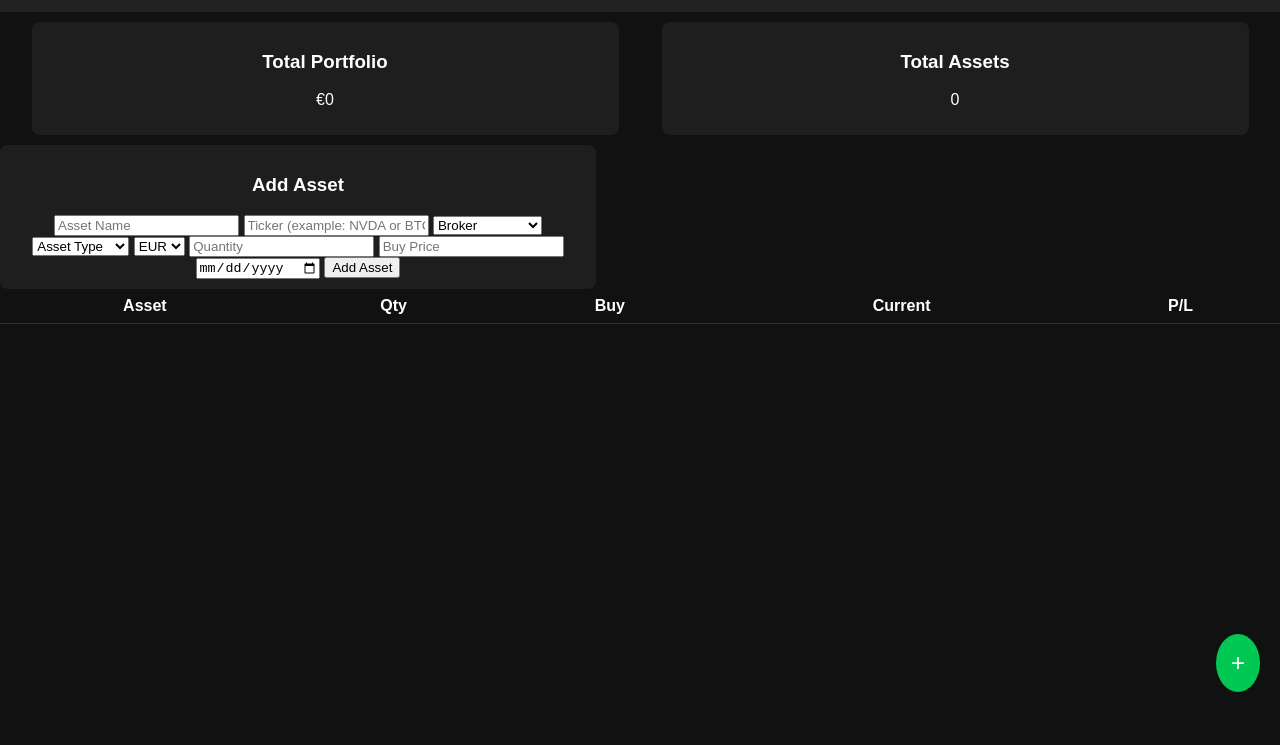
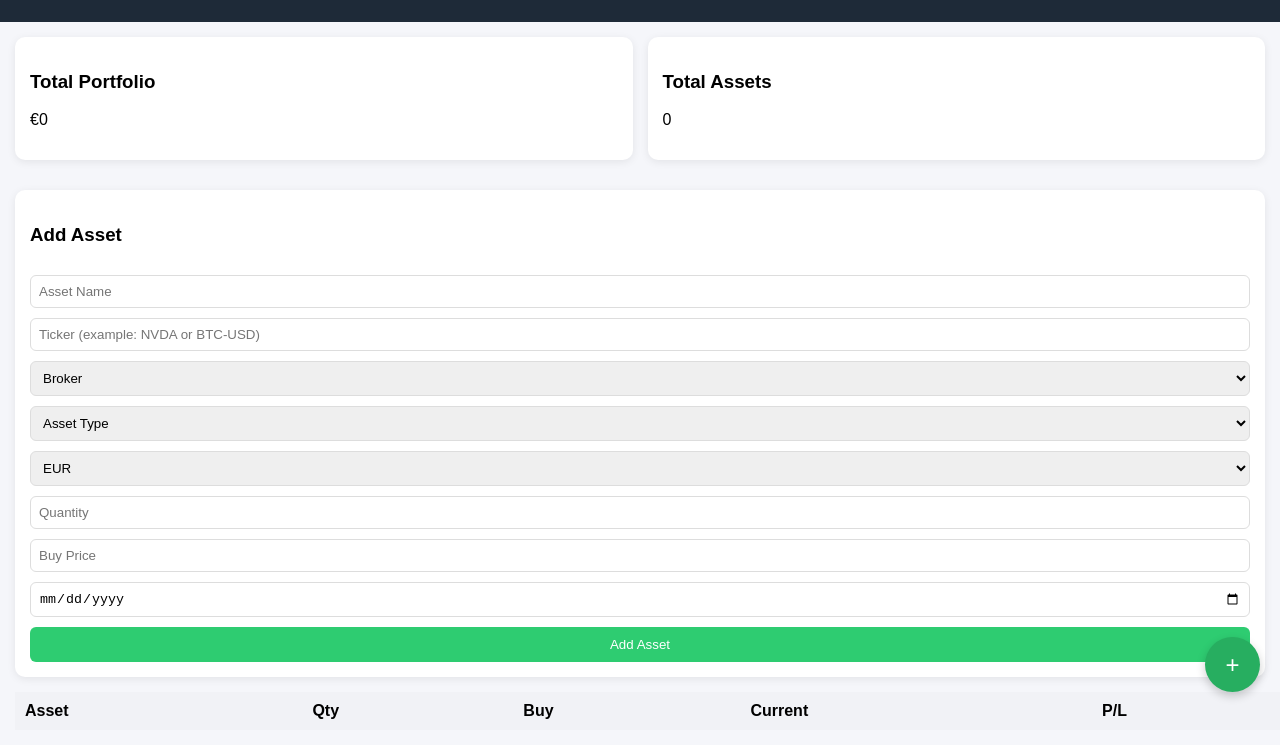
Before and after one commit to srcmenon/portfolio-pwa, a plain HTML site: page index.html in a window 1280 px wide. Shown: the part 88-833 px from the top of the page. Before the commit the page ends 800 px from the top, so only its background shows below. Drawn offline with Linux system fonts and the light colour scheme.

Commit message:
Update style.css
updated and polished style

```diff
--- a/style.css
+++ b/style.css
@@ -1,50 +1,88 @@
-body {
+body{
 font-family: Arial, sans-serif;
-background: #111;
-color: #fff;
-margin: 0;
-padding: 0;
+background:#f5f6fa;
+margin:0;
+padding:0;
 }
 
-header {
-background: #222;
-padding: 10px;
-text-align: center;
+header{
+background:#1e2a38;
+color:white;
+padding:15px;
+text-align:center;
 }
 
-#summary {
-display: flex;
-justify-content: space-around;
-padding: 10px;
+#summary{
+display:flex;
+gap:15px;
+padding:15px;
+flex-wrap:wrap;
 }
 
-.card {
-background: #1e1e1e;
-padding: 10px;
-border-radius: 8px;
-text-align: center;
-width: 45%;
+.card{
+background:white;
+padding:15px;
+border-radius:10px;
+box-shadow:0 2px 8px rgba(0,0,0,0.08);
+flex:1;
+min-width:150px;
 }
 
-table {
-width: 100%;
-border-collapse: collapse;
+#assetForm{
+margin:15px;
+display:grid;
+gap:10px;
 }
 
-th, td {
-padding: 8px;
-border-bottom: 1px solid #333;
-text-align: center;
+#assetForm input,
+#assetForm select{
+padding:8px;
+border-radius:6px;
+border:1px solid #ddd;
 }
 
-#addAsset {
-position: fixed;
-bottom: 20px;
-right: 20px;
-font-size: 24px;
-padding: 15px;
-border-radius: 50%;
-background: #00c853;
-color: white;
-border: none;
+#assetForm button{
+padding:10px;
+background:#2ecc71;
+border:none;
+color:white;
+border-radius:6px;
+cursor:pointer;
 }
+
+#assetTable{
+width:100%;
+border-collapse:collapse;
+background:white;
+margin:15px;
+}
+
+#assetTable th{
+background:#f1f2f6;
+padding:10px;
+text-align:left;
+}
+
+#assetTable td{
+padding:10px;
+border-top:1px solid #eee;
+}
+
+#assetTable tr:hover{
+background:#fafafa;
+}
+
+#addAsset{
+position:fixed;
+bottom:20px;
+right:20px;
+width:55px;
+height:55px;
+border-radius:50%;
+border:none;
+background:#27ae60;
+color:white;
+font-size:24px;
+box-shadow:0 4px 10px rgba(0,0,0,0.2);
+cursor:pointer;
+}
```
